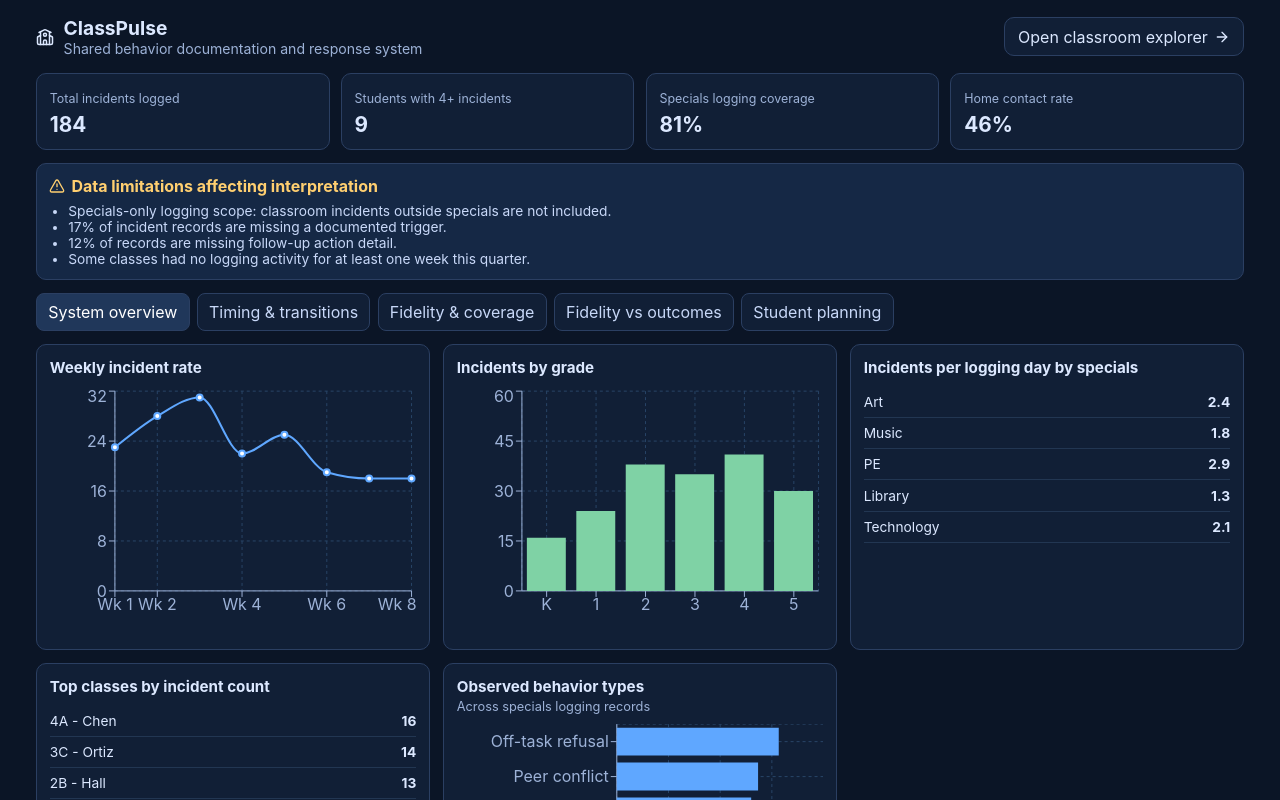
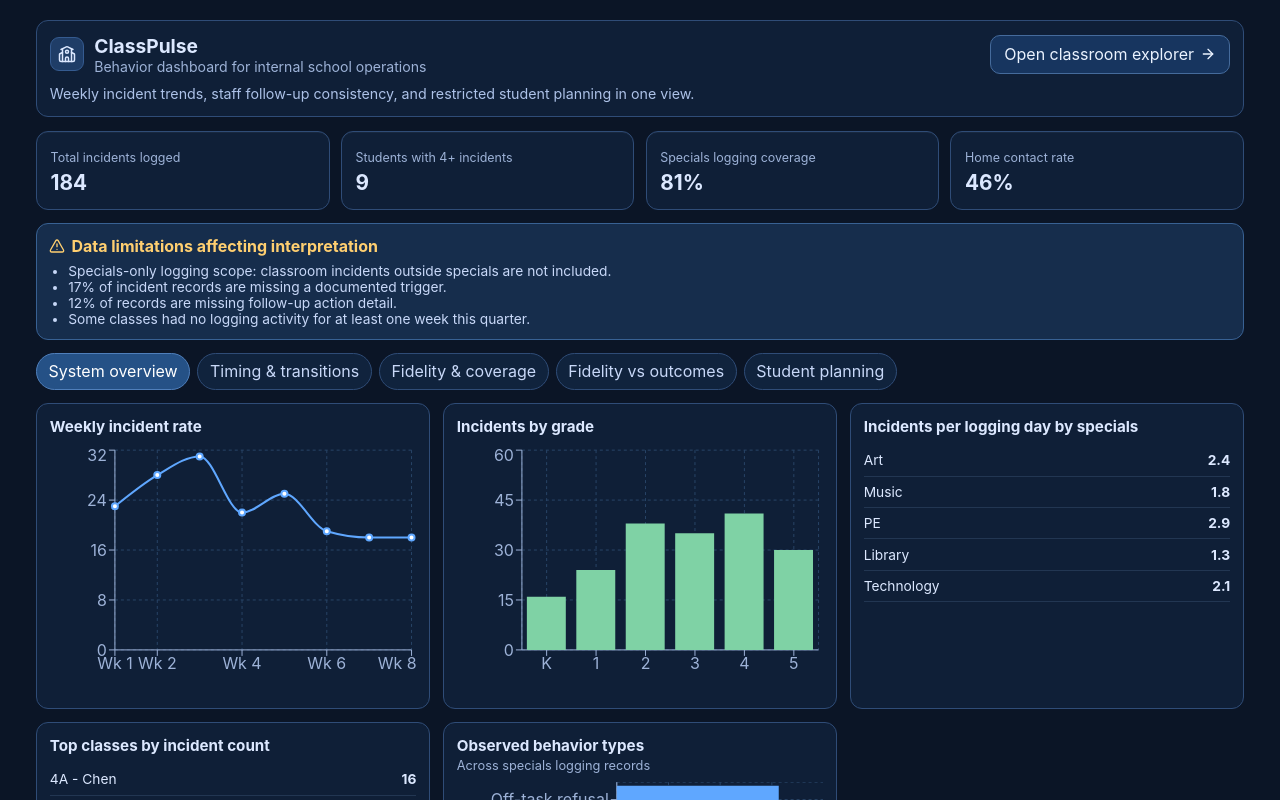
Before and after one commit to JVCarmich0959/ClassPulse, a React (Vite) app: page / in a window 1280 px wide. Shown: the top 800 px of the page. Built offline with nearby package versions, Linux system fonts and the light colour scheme.

Commit message:
Adapt App shell with reusable dashboard header blocks

```diff
--- a/src/App.jsx
+++ b/src/App.jsx
@@ -21,6 +21,33 @@ const TABS = [
   'Fidelity vs outcomes',
   'Student planning'
 ];
+
+function BrandBlock({ subtitle }) {
+  return (
+    <div className="brand">
+      <div className="brandIconWrap">
+        <School size={18} />
+      </div>
+      <div>
+        <h1>ClassPulse</h1>
+        <p>{subtitle}</p>
+      </div>
+    </div>
+  );
+}
+
+function DashboardHeader({ subtitle, onOpenClassroom, canOpenClassroom }) {
+  return (
+    <header className="appHeader dashboardHeader">
+      <BrandBlock subtitle={subtitle} />
+      {canOpenClassroom && (
+        <button type="button" className="ghostButton" onClick={onOpenClassroom}>
+          Open classroom explorer <ArrowRight size={16} />
+        </button>
+      )}
+    </header>
+  );
+}
 
 export default function App() {
   const [mode, setMode] = useState('admin');
@@ -49,15 +76,7 @@ export default function App() {
   if (mode === 'classroom' && data) {
     return (
       <main className="appShell">
-        <header className="appHeader">
-          <div className="brand">
-            <School size={18} />
-            <div>
-              <h1>ClassPulse</h1>
-              <p>Shared behavior documentation and response system</p>
-            </div>
-          </div>
-        </header>
+        <DashboardHeader subtitle="Shared behavior documentation and response system" />
         <ClassroomView classrooms={data.classrooms} onBack={() => setMode('admin')} />
       </main>
     );
@@ -65,20 +84,16 @@ export default function App() {
 
   return (
     <main className="appShell">
-      <header className="appHeader">
-        <div className="brand">
-          <School size={18} />
-          <div>
-            <h1>ClassPulse</h1>
-            <p>Shared behavior documentation and response system</p>
-          </div>
-        </div>
-        {!loading && !error && data && (
-          <button type="button" className="ghostButton" onClick={() => setMode('classroom')}>
-            Open classroom explorer <ArrowRight size={16} />
-          </button>
-        )}
-      </header>
+      <section className="dashboardHero panel">
+        <DashboardHeader
+          subtitle="Behavior dashboard for internal school operations"
+          onOpenClassroom={() => setMode('classroom')}
+          canOpenClassroom={!loading && !error && !!data}
+        />
+        <p className="heroSubtext">
+          Weekly incident trends, staff follow-up consistency, and restricted student planning in one view.
+        </p>
+      </section>
 
       {loading && (
         <Panel title="Loading dashboard data">
--- a/src/styles.css
+++ b/src/styles.css
@@ -1,7 +1,7 @@
 :root {
   font-family: Inter, system-ui, -apple-system, Segoe UI, Roboto, sans-serif;
   color: #dce8ff;
-  background: #0b1526;
+  background: radial-gradient(circle at top, #1a2e4f 0%, #0b1526 46%);
 }
 
 * {
@@ -10,6 +10,7 @@
 
 body {
   margin: 0;
+  min-height: 100vh;
   background: #0b1526;
   color: #dce8ff;
 }
@@ -22,7 +23,7 @@ input {
 .appShell {
   max-width: 1240px;
   margin: 0 auto;
-  padding: 1rem 1rem 2rem;
+  padding: 1.25rem 1rem 2rem;
 }
 
 .appHeader {
@@ -30,13 +31,42 @@ input {
   justify-content: space-between;
   gap: 1rem;
   align-items: center;
-  margin-bottom: 1rem;
+  margin-bottom: 0.9rem;
+}
+
+.dashboardHero {
+  margin-bottom: 0.9rem;
+  padding: 1rem;
+  border-radius: 14px;
+  background: linear-gradient(145deg, #152744 0%, #0f1f38 58%);
+}
+
+.dashboardHeader {
+  margin-bottom: 0.55rem;
+}
+
+.heroSubtext {
+  margin: 0;
+  color: #adc2e8;
+  font-size: 0.89rem;
+  line-height: 1.35;
 }
 
 .brand {
   display: flex;
   align-items: center;
-  gap: 0.6rem;
+  gap: 0.65rem;
+}
+
+.brandIconWrap {
+  width: 34px;
+  height: 34px;
+  border-radius: 9px;
+  display: inline-flex;
+  align-items: center;
+  justify-content: center;
+  background: #1f3d67;
+  border: 1px solid #355b90;
 }
 
 .brand h1 {
@@ -52,15 +82,20 @@ input {
 }
 
 .ghostButton {
-  border: 1px solid #2b3f62;
-  background: #111f36;
-  color: #dce8ff;
+  border: 1px solid #456b9c;
+  background: #17355f;
+  color: #ebf3ff;
   border-radius: 10px;
   padding: 0.55rem 0.8rem;
   cursor: pointer;
   display: inline-flex;
   align-items: center;
   gap: 0.4rem;
+  transition: background 0.2s ease;
+}
+
+.ghostButton:hover {
+  background: #1c4276;
 }
 
 .kpiGrid {
@@ -72,13 +107,14 @@ input {
 
 .kpiCard,
 .panel {
-  background: #111f36;
-  border: 1px solid #2b3f62;
-  border-radius: 10px;
+  background: #0f1f37;
+  border: 1px solid #2f4c77;
+  border-radius: 12px;
 }
 
 .kpiCard {
-  padding: 0.8rem;
+  padding: 0.85rem;
+  box-shadow: inset 0 1px 0 rgba(255, 255, 255, 0.04);
 }
 
 .kpiCard span {
@@ -93,9 +129,9 @@ input {
 }
 
 .dqStrip {
-  background: #152845;
-  border: 1px solid #2b3f62;
-  border-radius: 10px;
+  background: #162d4c;
+  border: 1px solid #386193;
+  border-radius: 12px;
   margin-bottom: 0.8rem;
   padding: 0.75rem;
 }
@@ -123,16 +159,17 @@ input {
 }
 
 .tabNav button {
-  border: 1px solid #2b3f62;
-  background: #111f36;
+  border: 1px solid #2f4c77;
+  background: #10233d;
   color: #c8d8f8;
-  padding: 0.5rem 0.7rem;
-  border-radius: 8px;
+  padding: 0.48rem 0.72rem;
+  border-radius: 999px;
   cursor: pointer;
 }
 
 .tabNav button.active {
-  background: #20375a;
+  background: #255186;
+  border-color: #4f7fbb;
   color: #fff;
 }
 
@@ -356,4 +393,9 @@ input {
   .classroomLayout {
     grid-template-columns: 1fr;
   }
+
+  .appHeader {
+    align-items: flex-start;
+    flex-direction: column;
+  }
 }
```
